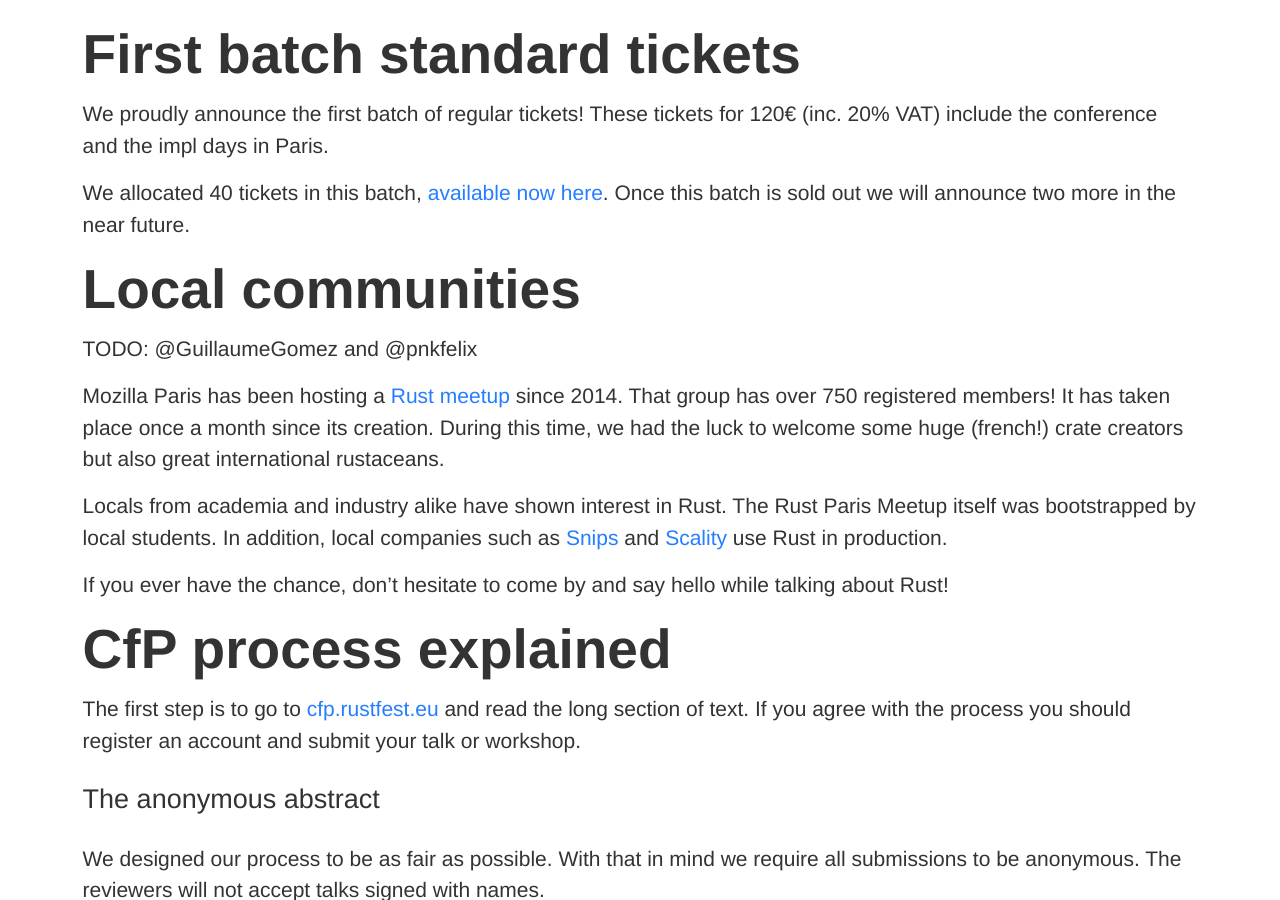
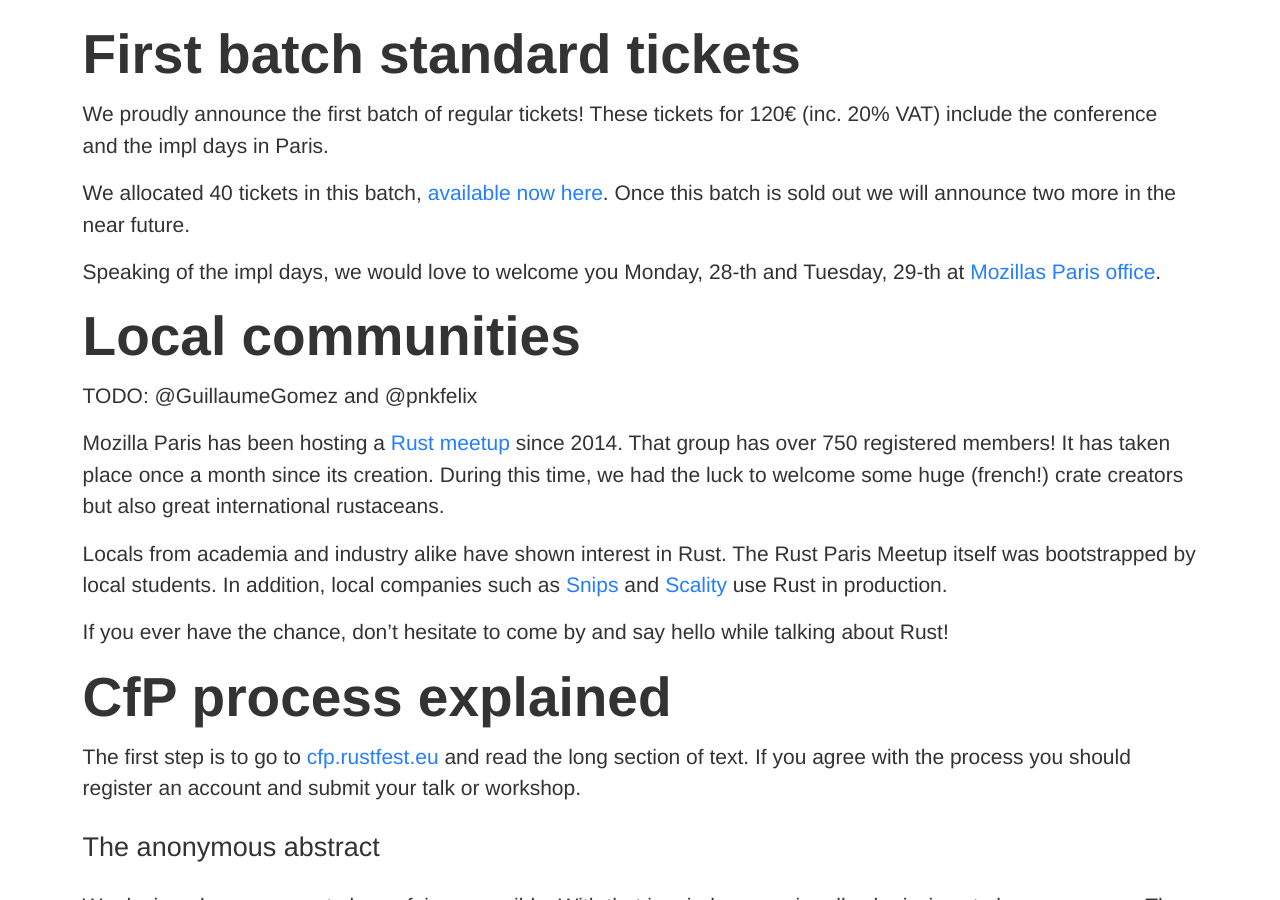
Before and after one commit to RustFestEU/blog.rustfest.eu, a Jekyll site: the page built from _posts/2018-03-02-this-week-in-rustfest-1-anonymouse-abstract-first-batch-locals.md, in a window 1280 px wide and 900 px high, scrolled down 434 px. Built offline with Jekyll 4.4.1, drawn with Linux system fonts in a browser that asks for light colours.

Commit message:
Mention impl days

```diff
--- a/_posts/2018-03-02-this-week-in-rustfest-1-anonymouse-abstract-first-batch-locals.md
+++ b/_posts/2018-03-02-this-week-in-rustfest-1-anonymouse-abstract-first-batch-locals.md
@@ -16,6 +16,8 @@ These tickets for 120€ (inc. 20% VAT) include the conference and the impl days
 
 We allocated 40 tickets in this batch, [available now here](https://ti.to/asquera-event-ug/rustfest-paris-2018/).
 Once this batch is sold out we will announce two more in the near future.
+
+Speaking of the impl days, we would love to welcome you Monday, 28-th and Tuesday, 29-th at [Mozillas Paris office](https://wiki.mozilla.org/Paris).
 
 
 # Local communities
```
